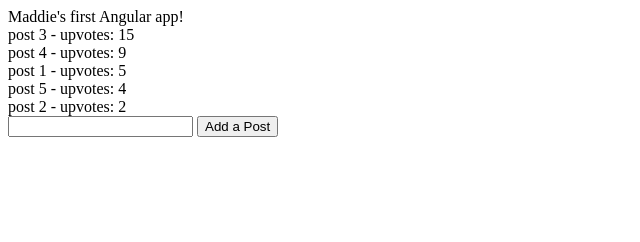
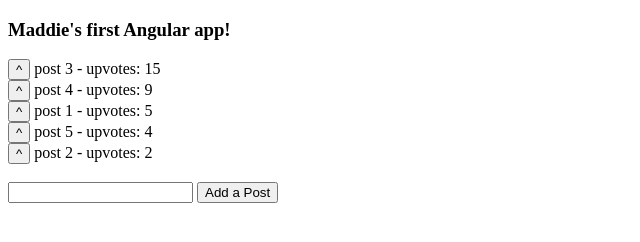
Before and after one commit to Madelene/shlapperNews, a plain HTML site: page index.html in a window 1280 px wide. Shown: the whole page, without its empty margins (0-640 px from the left). Drawn offline with nearby package versions, Linux system fonts and the light colour scheme.

Commit message:
Adds function to upvote a post

```diff
--- a/app.js
+++ b/app.js
@@ -16,4 +16,8 @@ function($scope){
   $scope.posts.push({title: $scope.title, upvotes: 0});
   $scope.title = '';
  };
+
+ $scope.incrementUpvotes = function(post) {
+   post.upvotes += 1;
+ };
 }]);
--- a/index.html
+++ b/index.html
@@ -6,10 +6,11 @@
     <script src="app.js"></script>
   </head>
   <body ng-app="shlapperNews" ng-controller="MainCtrl">
-    <div>{{test}}</div>
+    <div><h3><strong>{{test}}</strong><h3></div>
     <div ng-repeat="post in posts | orderBy: '-upvotes'"> <!-- orderBy is one of Angular's built in filters  -->
+      <span ng-click="incrementUpvotes(post)"><button>^ </button></span>
       {{post.title}} - upvotes: {{post.upvotes}}
-    </div>
+    </div></br>
     <form ng-submit="addPost()">
       <input type="text" ng-model="title"></input>
       <button type="submit">Add a Post</button>
```
